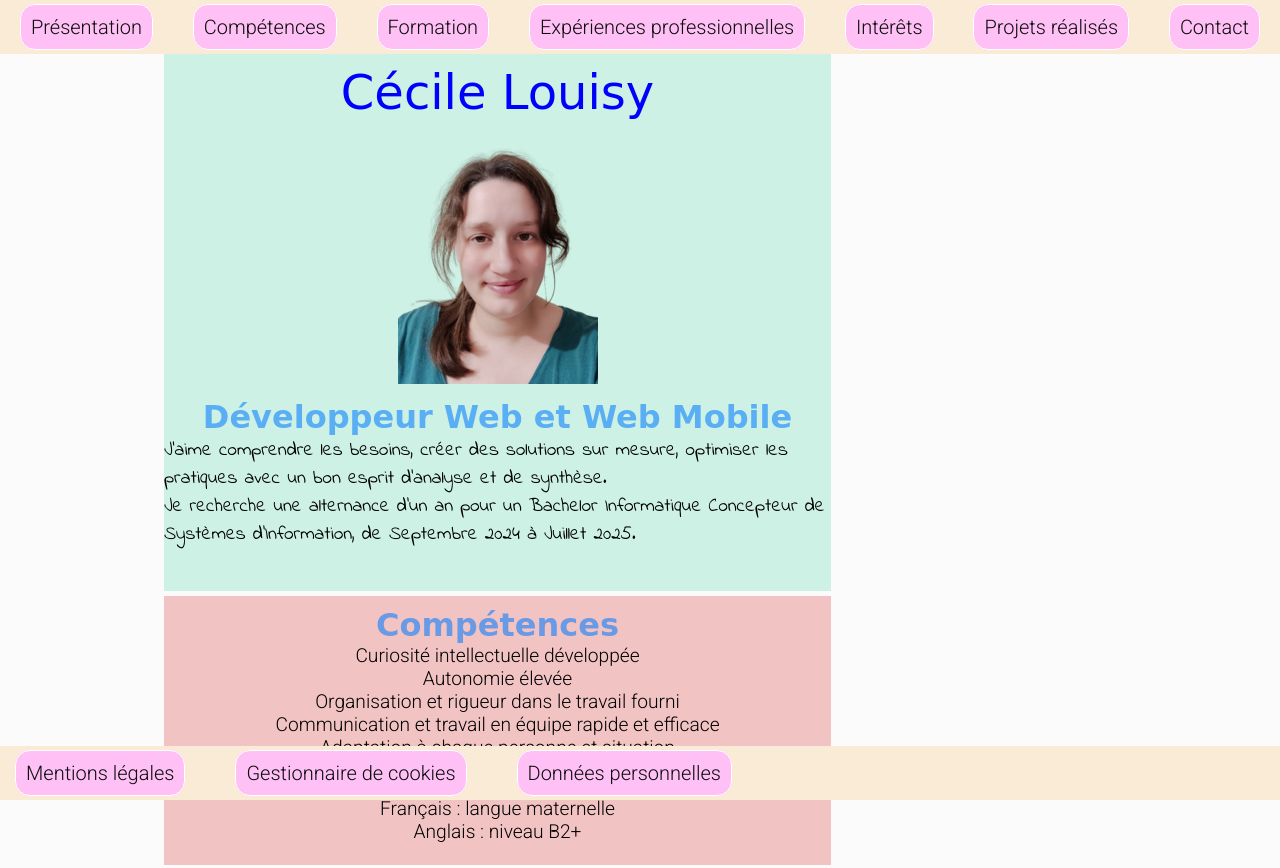
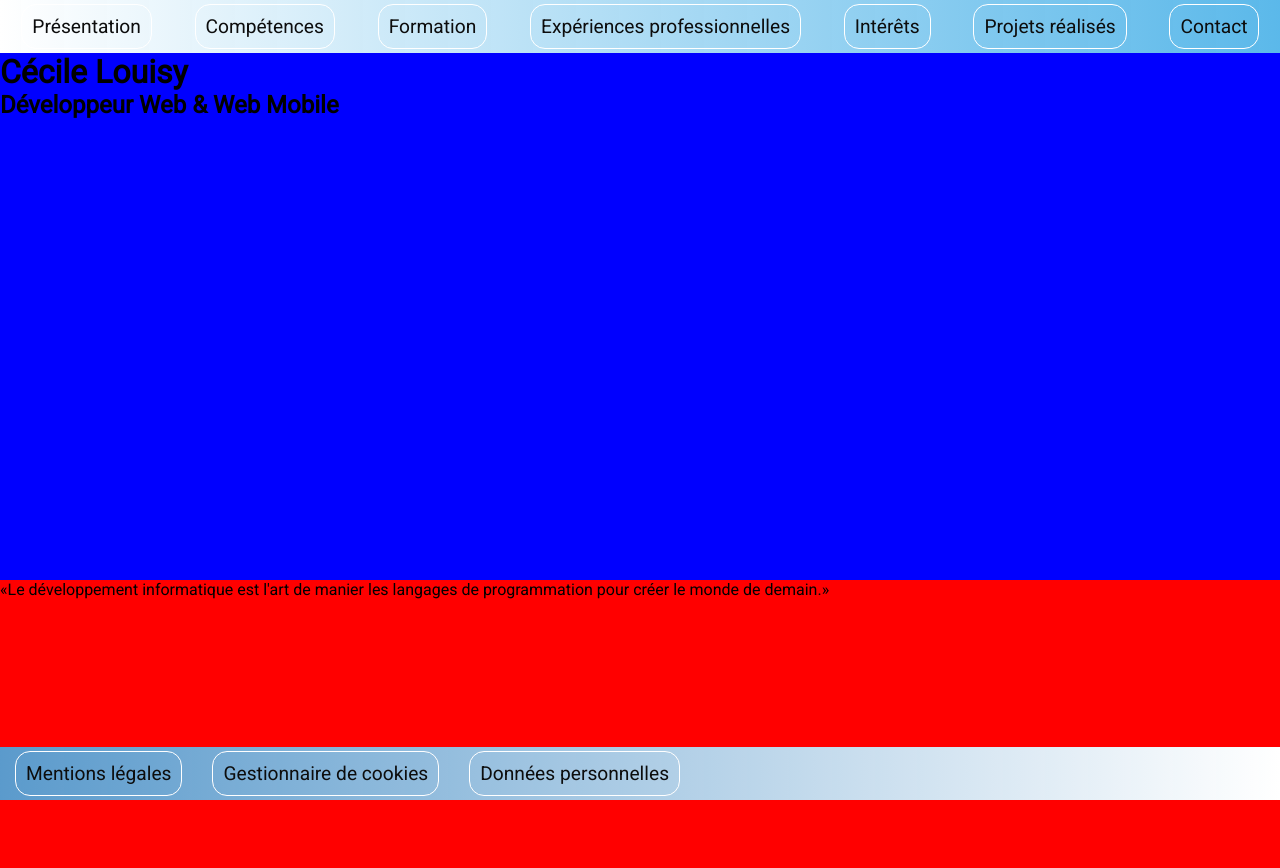
Before and after one commit to CecileLouisy/cv, a plain HTML site: page index.html in a window 1280 px wide. Shown: the top 868 px of the page. Drawn offline with Linux system fonts and the light colour scheme; a web font is replaced by a local one.

Commit message:
grid css et resolution conflit balise section html

```diff
--- a/assets/css/styles.css
+++ b/assets/css/styles.css
@@ -1,252 +1,146 @@
-/*Les polices :
-font-family: 'Glass Antiqua', cursive;
-font-family: 'Indie Flower', cursive;
+/*Fonts :
+font-family: 'Lugrasimo', cursive;
 font-family: 'Roboto', sans-serif;
 */
-
-*{
+* {
     margin : 0;
     padding : 0;
+    box-sizing: border-box;
+    font-family: 'Roboto', sans-serif;
 }
-
 #menuMobile {
     display: none;
 }
-
-header {
-    background-color: antiquewhite;
+li {
+    list-style: none;
+}
+a {
+    text-decoration: none;
+}
+/*design of header and footer*/
+header, footer {
+    background: #45afe7;
+    background: linear-gradient(90deg, rgba(255,255,255,1) 0%, rgba(69,175,231,0.8820320364473915) 100%);
     position: sticky;
     top:0;
     width: 100%;
-
 }
-.containerHeader {
+footer {
+    background: linear-gradient(90deg, rgba(69,175,231,0.8820320364473915) 0%, rgba(255,255,255,1) 100%);/*inverse gradient from header*/
+    bottom:0;
+}
+.containerHeader, .containerFooter {
     display: flex;
     flex-wrap: wrap;
     justify-content: space-around;
 }
-
-.itemH {
+.containerFooter {
+    justify-content: flex-start;
+}
+.itemH, .itemF {
     padding: 15px;
-
+}
+header nav ul li a, footer nav ul li a {
+    padding:10px;
+    color: #0d0d0d;
+    font-size: 1.2em;
+    border-radius: 15px;
+    border: 1px solid #ffffff
+}
+header nav ul li a:hover, footer nav ul li a:hover {
+    background-color: #ffffff;
+    color:#45afe7
+}
+/*design main*/
+.containerMain {
+    background-color: tomato;
+    width:100%;
+    display: grid;
+    grid-template-columns: 1fr 1fr 1fr;
+    grid-template-rows: 1fr 1fr 1fr 1fr 1fr 1fr 1fr 1fr 1fr 1fr 1fr 1fr 1fr 1fr 1fr 1fr 1fr 1fr 1fr;
+    gap: 0px 0px;
+    grid-template-areas:
+      "titre titre titre"
+      "citation citation citation"
+      "valeurAjoutee valeurAjoutee photo"
+      "competences competences langues"
+      "formation formation formation"
+      "tp tp tp"
+      "dts dts bafa"
+      "bac bac bac"
+      "experience experience experience"
+      "stage stage stage"
+      "manip manip manip"
+      "etudiant etudiant etudiant"
+      "anim caisse ."
+      "interets interets interets"
+      "amhe danse jdr"
+      "jeux lecture ."
+      "projets projets projets"
+      "exemple exemple exemple"
+      "cvpdf cvpdf retour";
 }
 
-.itemH:hover{
-    font-weight: bold;
-}
+  .titre {
+    grid-area: titre;
+    background-color: blue;
 
-header nav ul li {
-    list-style: none;
-
-}
-header nav ul li a{
-    border-radius: 15px;
-    background-color: rgb(255, 192, 245);
-    padding:10px;
-    text-decoration: none;
-    color: #0d0d0d;
-    font-size: 20px;
-    border: 1px solid #ffffff
-
-} /*Fin header*/
-
-main {
-    background-color: rgb(251, 251, 251);
-    width: 100%;
 
 
  }
 
-.containerMain {
-    display: grid;
-    grid-template-columns:0.15fr 1fr 0.15fr;
-    grid-template-rows: 1fr 0.5fr 1fr 1fr 0.5fr 0.25fr 0.5fr;
-    gap: 5px 5%;
-    grid-template-areas:
-    ". presentation ."
-    ". competences ."
-    ". formation . "
-    ". experiencesPro ."
-    ". interets ."
-    ". projets ."
-    ". downloadcv retour";
-}
+  .citation { grid-area: citation; background-color: red;}
 
-#presentation {
-    grid-area: presentation;
-    background-color: rgb(206, 241, 230);
- }
-#competences {
-    grid-area: competences;
-    background-color: #f2c3c3;
-}
-#formation {
-    grid-area: formation;
-    background-color: rgb(206, 241, 230);
- }
-#experiencesPro {
-     grid-area: experiencesPro;
-    }
-#interets {
-     grid-area: interets;
-     background-color: rgb(206, 241, 230);
-     text-align: center;
-    }
-#projets {
-    grid-area: projets;
-}
-.itemM7 {
-    grid-area: downloadcv;
+  .valeurAjoutee { grid-area: valeurAjoutee; background-color: pink;}
 
+  .photo { grid-area: photo;background-color: violet; }
 
-}
+  .competences { grid-area: competences; background-color: green;}
 
-.itemM7 a{
-    background-color: #f2c3c3;
-    padding: 5%;
-    border-radius: 10px;
-    box-shadow:10px #aea8a8; /*à revoir*/
-}
-.itemM8 {
-    grid-area: retour;
-}
+  .langues { grid-area: langues;background-color: greenyellow; }
 
-.itemM {
-   justify-items: center;
-}
+  .formation { grid-area: formation; background-color: yellow;}
 
-h1, h2, h3{
-    text-align: center;
-    margin-top: 10px;
-    font-family: 'Glass Antiqua', cursive;
-}
+  .tp { grid-area: tp;background-color: purple; }
 
-h1 {
-    color :blue;
-    font-weight: 400;
-    font-size: 3em;
-}
+  .dts { grid-area: dts; background-color: lightseagreen; }
 
-h2 {
-    color: rgba(0, 123, 255, 0.564);
-    font-size: 2em;
-}
+  .bafa { grid-area: bafa; background-color: lightslategray;}
 
-h3 {
-    font-size: 1.5em;
-}
+  .bac { grid-area: bac;background-color: orange;}
 
-p {
-    font-family: 'Indie Flower', cursive;
-    font-size: 1.2em;
-}
+  .experience { grid-area: experience; background-color: burlywood;}
 
-li {
-    font-family: 'Roboto', sans-serif;
-    text-align: center;
-    list-style: none;
-    font-size : 1.2em;
-}
- h5 {
-    font-size: 1.5em;
- }
-a {
-    text-decoration: none;
-}
+  .stage { grid-area: stage; background-color: lawngreen;}
 
-.itemM8:hover{
-    background: url("assets/img/chatmontee.png");/* à revoir*/
-}
+  .manip { grid-area: manip;background-color: fuchsia; }
 
-/*Fin main*/
-footer {
-    background-color: antiquewhite;
-    position: sticky;
-    bottom:0;
+  .etudiant { grid-area: etudiant; background-color: darkgoldenrod;}
+
+  .anim { grid-area: anim;background-color: powderblue; }
+
+  .caisse { grid-area: caisse;background-color: palegreen; }
+
+  .interets { grid-area: interets;background-color: slateblue; }
+
+  .amhe { grid-area: amhe;background-color: silver; }
+
+  .danse { grid-area: danse; background-color: lavender;}
+
+  .jdr { grid-area: jdr;background-color: olivedrab; }
+
+  .jeux { grid-area: jeux;background-color: maroon; }
+
+  .lecture { grid-area: lecture; background-color: mediumvioletred;}
+
+  .projets { grid-area: projets;background-color: midnightblue; }
+
+  .exemple { grid-area: exemple;background-color: aqua; }
+
+  .cvpdf { grid-area: cvpdf;background-color: aquamarine; }
+
+  .retour { grid-area: retour; background-color: gold;}
+
+  .itemM{
     width: 100%;
   }
-
-.containerFooter {
-    display: flex;
-    flex-wrap: wrap;
-    justify-content: flex-start;
-    gap: 20px;
-}
-.itemF {
-    padding: 15px;
-
-}
-footer nav ul li {
-    list-style: none;
-}
-footer nav ul li a {
-    border-radius: 15px;
-    background-color: rgb(255, 192, 245);
-    padding:10px;
-    text-decoration: none;
-    color: #0d0d0d;
-    font-size: 20px;
-    border: 1px solid #ffffff
-}
- /*Formulaire*/
- .formulaire {
-    display: grid;
-    grid-template-columns:0.15fr 1fr 1fr 0.15fr;
-    grid-template-rows: 1fr 1fr 1fr 1fr 1fr;
-    gap: 5px 5%;
-    grid-template-areas:
-    ". nom sujet ."
-    ". prenom message ."
-    ". email message ."
-    ". telephone message ."
-    ". envoyer . .";
-}
-
-.nom {
-    grid-area: nom;
-
- }
- .sujet {
-    grid-area: sujet;
-
- }
- .prenom {
-    grid-area: prenom;
-
- }
- .message {
-    grid-area: message;
-
- }
- .email {
-    grid-area: email;
-
- }
- .telephone {
-    grid-area: telephone;
-
- }
-
- .button {
-    grid-area: envoyer;
- }
-
-
-
-
-
-
-
-@media (max-width:700px){
-    #menu {
-        display: none;
-    }
-    #menuMobile {
-        display: block;
-        width: 100vh;
-    }
-
-    #menuMobile select {
-        width: 95%;
-    }
-}
--- /dev/null
+++ b/assets/css/stylesold.css
@@ -0,0 +1,243 @@
+/*Fonts :
+font-family: 'Lugrasimo', cursive;
+font-family: 'Roboto', sans-serif;
+
+*/
+
+/**{
+    margin : 0;
+    padding : 0;
+    font-family: 'Roboto', sans-serif;
+}
+
+#menuMobile {
+    display: none;
+}
+
+header {
+    background: rgb(69,175,231);
+    background: linear-gradient(90deg, rgba(255,255,255,1) 0%, rgba(69,175,231,0.8820320364473915) 100%);
+    position: sticky;
+    top:0;
+    width: 100%;
+
+}
+.containerHeader {
+    display: flex;
+    flex-wrap: wrap;
+    justify-content: space-around;
+}
+
+.itemH {
+    padding: 15px;
+}
+
+.itemH:hover, .itemF:hover{
+    font-weight: bold;
+}
+
+li {
+    list-style: none;
+}
+
+a {
+    text-decoration: none;
+}
+
+header nav ul li a, footer nav ul li a {
+    border-radius: 15px;
+
+    padding:10px;
+    text-decoration: none;
+    color: #0d0d0d;
+    font-size: 20px;
+    border: 1px solid #ffffff
+
+}*/ /*Fin header*/
+
+main {
+    background-color: rgb(255, 255, 255);
+    width: 100%;
+
+
+}
+
+.containerMain {
+    display: grid;
+    grid-template-columns:0.15fr 1fr 0.15fr;
+    grid-template-rows: 1fr 0.5fr 1fr 1fr 0.5fr 0.25fr 0.5fr;
+    gap: 5px 5%;
+    grid-template-areas:
+    ". presentation ."
+    ". competences ."
+    ". formation . "
+    ". experiencesPro ."
+    ". interets ."
+    ". projets ."
+    ". downloadcv retour";
+}
+
+#presentation {
+    grid-area: presentation;
+    background-color: rgb(206, 241, 230);
+ }
+#competences {
+    grid-area: competences;
+    background-color: #f2c3c3;
+}
+#formation {
+    grid-area: formation;
+    background-color: rgb(206, 241, 230);
+ }
+#experiencesPro {
+     grid-area: experiencesPro;
+    }
+#interets {
+     grid-area: interets;
+     background-color: rgb(206, 241, 230);
+     text-align: center;
+    }
+#projets {
+    grid-area: projets;
+}
+.itemM7 {
+    grid-area: downloadcv;
+
+
+}
+
+.itemM7 a{
+    background-color: #f2c3c3;
+    padding: 5%;
+    border-radius: 10px;
+    box-shadow:10px #aea8a8; /*à revoir*/
+}
+.itemM8 {
+    grid-area: retour;
+}
+
+.itemM {
+   justify-items: center;
+}
+
+h1, h2, h3{
+    text-align: center;
+    margin-top: 10px;
+
+}
+
+h1 {
+
+    font-weight: 400;
+    font-size: 3em;
+}
+
+h2 {
+
+    font-size: 2em;
+}
+
+h3 {
+    font-size: 1.5em;
+}
+
+p {
+    font-family: 'Indie Flower', cursive;
+    font-size: 1.2em;
+}
+
+
+
+ h5 {
+    font-size: 1.5em;
+ }
+
+
+.itemM8:hover{
+    background: url("assets/img/chatmontee.png");/* à revoir*/
+}
+
+/*Fin main*/
+/*footer {
+    background: rgb(69,175,231);
+    background: linear-gradient(90deg, rgba(69,175,231,0.8820320364473915) 0%, rgba(255,255,255,1) 100%);
+    position: sticky;
+    bottom:0;
+    width: 100%;
+}
+
+.containerFooter {
+    display: flex;
+    flex-wrap: wrap;
+    justify-content: flex-start;
+    gap: 20px;
+}
+.itemF {
+    padding: 15px;
+
+}*/
+
+
+
+ /*Formulaire*/
+ .formulaire {
+    display: grid;
+    grid-template-columns:0.15fr 1fr 1fr 0.15fr;
+    grid-template-rows: 1fr 1fr 1fr 1fr 1fr;
+    gap: 5px 5%;
+    grid-template-areas:
+    ". nom sujet ."
+    ". prenom message ."
+    ". email message ."
+    ". telephone message ."
+    ". envoyer . .";
+}
+
+.nom {
+    grid-area: nom;
+
+ }
+ .sujet {
+    grid-area: sujet;
+
+ }
+ .prenom {
+    grid-area: prenom;
+
+ }
+ .message {
+    grid-area: message;
+
+ }
+ .email {
+    grid-area: email;
+
+ }
+ .telephone {
+    grid-area: telephone;
+
+ }
+
+ .button {
+    grid-area: envoyer;
+ }
+
+
+
+
+
+
+
+@media (max-width:700px){
+    #menu {
+        display: none;
+    }
+    #menuMobile {
+        display: block;
+        width: 100vh;
+    }
+
+    #menuMobile select {
+        width: 95%;
+    }
+}
--- a/contact.html
+++ b/contact.html
@@ -4,9 +4,6 @@
     <meta charset="UTF-8">
     <meta name="viewport" content="width=device-width, initial-scale=1.0">
     <link href="assets/css/styles.css" rel="stylesheet" type="text/css">
-    <link rel="preconnect" href="https://fonts.googleapis.com">
-    <link rel="preconnect" href="https://fonts.gstatic.com" crossorigin>
-    <link href="https://fonts.googleapis.com/css2?family=Glass+Antiqua&family=Indie+Flower&family=Roboto:wght@300&display=swap" rel="stylesheet">
     <title>Me contacter</title>
 </head>
 <body>
@@ -74,6 +71,6 @@
                 <li class="itemF itemF3"><a href="donnees.html">Données personnelles</a></li>
             </ul>
         </nav>
-</footer>
+    </footer>
 </body>
 </html>
--- a/index.html
+++ b/index.html
@@ -6,20 +6,20 @@
     <link href="assets/css/styles.css" rel="stylesheet" type="text/css">
     <link rel="preconnect" href="https://fonts.googleapis.com">
     <link rel="preconnect" href="https://fonts.gstatic.com" crossorigin>
-    <link href="https://fonts.googleapis.com/css2?family=Glass+Antiqua&family=Indie+Flower&family=Roboto:wght@300&display=swap" rel="stylesheet">
+    <link href="https://fonts.googleapis.com/css2?family=Lugrasimo&family=Roboto&display=swap" rel="stylesheet">
     <title>Curriculum Vitae</title>
 </head>
 <body>
     <header>
             <nav id="menu">
                 <ul class="containerHeader">
-                    <li class="itemH itemH1"><a href="#presentation">Présentation</a></li>
-                    <li class="itemH itemH2"><a href="#competences">Compétences</a></li>
-                    <li class="itemH itemH3"><a href="#formation">Formation</a></li>
-                    <li class="itemH itemH4"><a href="#experiencesPro">Expériences professionnelles</a></li>
-                    <li class="itemH itemH5"><a href="#interets">Intérêts</a></li>
-                    <li class="itemH itemH6"><a href="#projets">Projets réalisés</a></li>
-                    <li class="itemH itemH7"><a href="contact.html" target="_blank">Contact</a></li>
+                    <li class="itemH"><a href="#presentation">Présentation</a></li>
+                    <li class="itemH"><a href="#competences">Compétences</a></li>
+                    <li class="itemH"><a href="#formation">Formation</a></li>
+                    <li class="itemH"><a href="#experiencesPro">Expériences professionnelles</a></li>
+                    <li class="itemH"><a href="#interets">Intérêts</a></li>
+                    <li class="itemH"><a href="#projets">Projets réalisés</a></li>
+                    <li class="itemH"><a href="contact.html" target="_blank">Contact</a></li>
                 </ul>
             </nav>
             <nav id="menuMobile">
@@ -36,14 +36,21 @@
     </header>
     <main>
         <div class="containerMain">
-            <section class="itemM itemM1" id="presentation">
+            <div class="itemM titre" id="presentation">
                 <h1>Cécile Louisy</h1>
+                <h2>Développeur Web & Web Mobile</h2>
+            </div>
+            <div class="itemM citation">
+                <p><q>Le développement informatique est l'art de manier les langages de programmation pour créer le monde de demain.</q></p>
+            </div>
+            <div class="itemM photo">
                 <img src="assets/img/cecile.png" alt="ma photo" title="Ma photo" >
-                <h2>Développeur Web et Web Mobile</h2>
+            </div>
+            <div class="itemM valeurAjoutee">
                 <p>J'aime comprendre les besoins, créer des solutions sur mesure, optimiser les pratiques avec un bon esprit d'analyse et de synthèse.</p>
                 <p>Je recherche une alternance d'un an pour un Bachelor Informatique Concepteur de Systèmes d'Information, de Septembre 2024 à Juillet 2025.</p>
-            </section>
-            <section class="itemM itemM2" id="competences">
+            </div>
+            <div class="itemM competences" id="competences">
                 <h2>Compétences</h2>
                 <ul>
                     <li>Curiosité intellectuelle développée</li>
@@ -52,14 +59,18 @@
                     <li>Communication et travail en équipe rapide et efficace</li>
                     <li>Adaptation à chaque personne et situation</li>
                 </ul>
+            </div>
+            <div class="itemM langues">
                 <h3>Langues</h3>
                 <ul>
                     <li>Français : langue maternelle</li>
                     <li>Anglais : niveau B2+</li>
                 </ul>
-            </section>
-            <section class="itemM itemM3" id="formation">
+            </div>
+            <div class="itemM formation" id="formation">
                 <h2>Formation</h2>
+            </div>
+            <div class="itemM tp">
                 <h3>Titre Professionnel de Développeur Web et Web Mobile</h3>
                 <p>Chambre de Commerce et d'Industrie du Cher</p>
                 <p>Septembre 2023 à Juillet 2024</p>
@@ -67,20 +78,30 @@
                     <li>Développer la partie front-end et back-end d'une application web ou web mobile sécurisée.</li>
                     <li>Réalisation d'un projet professionnel (demande client).</li>
                 </ul>
+            </div>
+            <div class="itemM dts">
                 <h3><abbr title="Diplôme de Technicien Supérieur">DTS</abbr> en Imagerie Médicale option Anglais</h3>
                 <p>Lycée Voltaire - Orléans - 2010-2013</p>
+            </div>
+            <div class="itemM bafa">
                 <h3>Brevet d'Aptitude aux Fonctions d'Animateur</h3>
                 <p>Orléans - 2008</p>
+            </div>
+            <div class="itemM bac">
                 <h3>Baccalauréat Scientifique spécialité Mathématiques</h3>
                 <p>Lycée Charles Péguy - Orléans - 2007</p>
-            </section>
-            <section class="itemM itemM4" id="experiencesPro">
+            </div>
+            <div class="itemM experience" id="experiencesPro">
                 <h2>Expériences professionnelles</h2>
+            </div>
+            <div class="itemM stage">
                 <h3>Stage en Développement Informatique</h3>
                 <p>Boréal Business - Bourges - avril à juin 2024</p>
                 <ul>
                     <li>Validation des acquis vu en Formation Développeur Web et Web Mobile</li>
                 </ul>
+            </div>
+            <div class="itemM manip">
                 <h3>Manipulatrice en radiologie</h3>
                 <p>SELARL Jean de Berry - Bourges - 2013-2023</p>
                 <ul>
@@ -89,20 +110,29 @@
                     <li>Prise en charge de stagiaires et d'alternants.</li>
                 </ul>
                 <a href="https://www.youtube.com/watch?v=k0TIpN8orh4&t=1s" target="_blank">En savoir plus sur le métier de manipulateur en radiologie</a>
+            </div>
+            <div class="itemM etudiant">
+                <h3>Emplois Étudiant</h3>
+            </div>
+            <div class="itemM anim">
                 <h3>Animatrice en centre de loisirs</h3>
-                <p>Emploi Étudiant - ASELQO Orléans - 2010</p>
+                <p>ASELQO Orléans - 2010</p>
                 <ul>
                     <li>Organisation et mise en œuvre d'activités récréatives auprès d'enfants.</li>
                 </ul>
+            </div>
+            <div class="itemM caisse">
                 <h3>Hôtesse de caisse</h3>
-                <p>Emploi Étudiant - E. Leclerc Olivet - 2019</p>
+                <p>E. Leclerc Olivet - 2019</p>
                 <ul>
                     <li>Accueil des clients</li>
                     <li>Gestion d'une caisse</li>
                 </ul>
-            </section>
-            <section class="itemM itemM5" id="interets">
+            </div>
+            <div class="itemM interets" id="interets">
                 <h2>Intérêts</h2>
+            </div>
+            <div class="itemM amhe">
                 <h5>Arts Martiaux Historiques Européens- Escrime Artistique</h5>
                     <details>
                         <summary>Démonstration de sabre laser pour l'avant-première de Star Wars en 2019</summary>
@@ -112,11 +142,15 @@
                             </figure>
                             <video src="assets/video/avantpremierestarwars.mp4" controls title="Démonstration de sabre laser"></video>
                     </details>
+            </div>
+            <div class="itemM danse">
                 <h5>Danse Country</h5>
                     <details>
                         <summary>Mon objectif <small>(avec beaucoup beaucoup d'entraînement ^^')</small></summary>
                         <a href="https://www.youtube.com/watch?v=zdi8yqDWmCk" title="Fake ID Line Dance" target="_blank">Fake ID Line Dance</a>
                     </details>
+            </div>
+            <div class="itemM jdr">
                 <h5>Jeux de rôle sur table ou Grandeur Nature</h5>
                     <details>
                         <summary>Découvrir</summary>
@@ -127,17 +161,23 @@
                             <img src="assets/img/gn.png" alt="jeu de role grandeur nature" title="Le jeu de rôle grandeur nature">
                             <figcaption>Le Jeu de rôle Grandeur Nature</figcaption></figure>
                     </details>
+            </div>
+            <div class="itemM jeux">
                 <h5>Jeux en ligne</h5>
+            </div>
+            <div class="itemM lecture">
                 <h5>Lecture</h5>
-            </section>
-            <section class="itemM itemM6" id="projets">
+            </div>
+                <div class="itemM projets" id="projets">
                     <h2>Projets réalisés</h2>
+                </div>
+                <div class="itemM exemple">
                     <p>Ici je vous partagerai les projets réalisés.</p>
-            </section>
-            <div class="itemM itemM7">
+                </div>
+            <div class="itemM cvpdf">
                 <a href="assets/doc/curriculumVitaeCecileLouisy.pdf" target="_blank">Télécharger mon CV en pdf</a>
             </div>
-            <div class="itemM itemM8">
+            <div class="itemM retour">
                 <a href="#presentation"><img src="assets/img/chatdescente.png" alt="retour haut de page"></a>
             </div>
         </div>
@@ -145,9 +185,9 @@
     <footer>
             <nav>
                 <ul class="containerFooter">
-                    <li class="itemF itemF1"><a href="mentions.html">Mentions légales</a></li>
-                    <li class="itemF itemF2"><a href="cookies.html">Gestionnaire de cookies</a></li>
-                    <li class="itemF itemF3"><a href="donnees.html">Données personnelles</a></li>
+                    <li class="itemF"><a href="mentions.html">Mentions légales</a></li>
+                    <li class="itemF"><a href="cookies.html">Gestionnaire de cookies</a></li>
+                    <li class="itemF"><a href="donnees.html">Données personnelles</a></li>
                 </ul>
             </nav>
     </footer>
```
Lines whose indentation alone changed are shown as unchanged.
